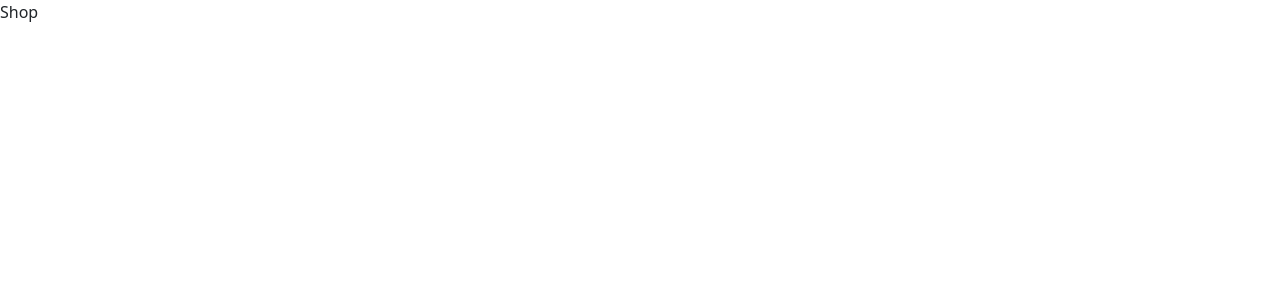
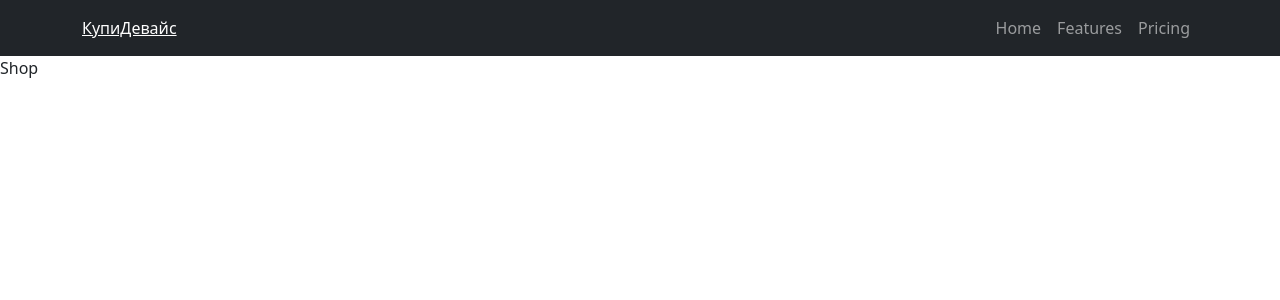
Before and after one commit to kapakym/magazine, a React (Create React App) app in the folder client/: page / in a window 1280 px wide. Shown: the top 300 px of the page. Built offline with nearby package versions, Linux system fonts and the light colour scheme.

Commit message:
Добавил компонент NavBar

```diff
--- a/client/src/App.tsx
+++ b/client/src/App.tsx
@@ -1,10 +1,12 @@
 import React from "react";
 import { BrowserRouter } from "react-router-dom";
 import AppRouter from "./components/AppRouter";
+import NavBar from "./components/NavBar";
 
 function App() {
   return (
     <BrowserRouter>
+      <NavBar></NavBar>
       <AppRouter></AppRouter>
     </BrowserRouter>
   );
--- /dev/null
+++ b/client/src/components/NavBar.tsx
@@ -0,0 +1,26 @@
+import React, { useContext } from "react";
+import { Container, Nav, Navbar } from "react-bootstrap";
+import { NavLink } from "react-router-dom";
+import { Context } from "../index";
+import { SHOP_ROUTE } from "../utils/consts";
+
+function NavBar() {
+  const { user } = useContext(Context);
+  return (
+    <div>
+      {" "}
+      <Navbar bg="dark" variant="dark">
+        <Container>
+         <NavLink style={{color:"white"}} to={SHOP_ROUTE}>КупиДевайс</NavLink>
+          <Nav className="ml-auto" style={{color:"white"}}>
+            <Nav.Link href="#home">Home</Nav.Link>
+            <Nav.Link href="#features">Features</Nav.Link>
+            <Nav.Link href="#pricing">Pricing</Nav.Link>
+          </Nav>
+        </Container>
+      </Navbar>
+    </div>
+  );
+}
+
+export default NavBar;
```
